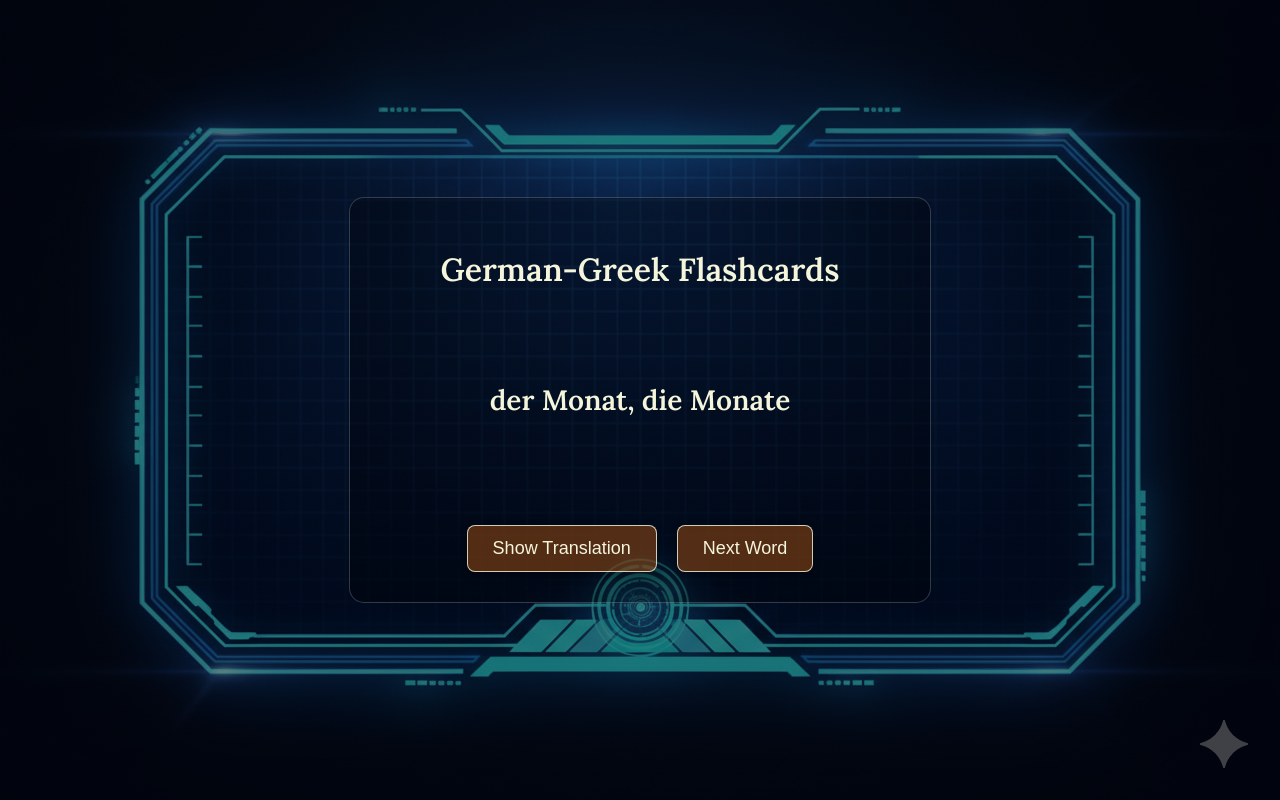
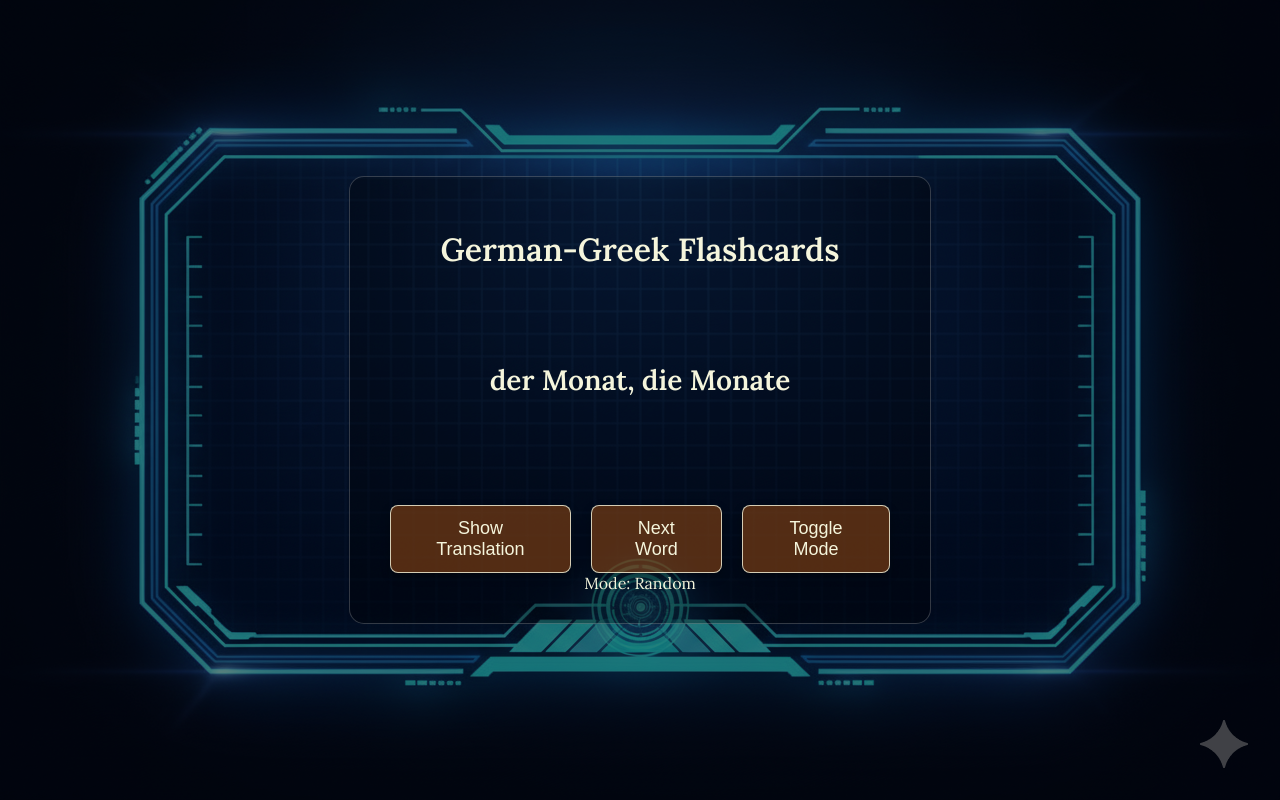
Before and after one commit to KonstantinosSioupoulis/german-game, a Flask app: page / in a window 1280 px wide. Run offline with Flask 3, Linux system fonts and the light colour scheme.

Commit message:
added different modes and search functionality

```diff
--- a/app.py
+++ b/app.py
@@ -1,4 +1,4 @@
-from flask import Flask, render_template, jsonify
+from flask import Flask, render_template, jsonify, request
 import random
 
 app = Flask(__name__)
@@ -23,7 +23,33 @@ def index():
 def get_word():
     if not translations:
         return jsonify({"error": "No translations found."})
-    return jsonify(random.choice(translations))
+
+    mode = request.args.get('mode', 'random')
+    if mode == 'serial':
+        index = int(request.args.get('index', 0))
+        if 0 <= index < len(translations):
+            return jsonify(translations[index])
+        else:
+            return jsonify(translations[0]) # Loop back to the start
+    else: # random mode
+        return jsonify(random.choice(translations))
+
+@app.route('/get_word_count', methods=['GET'])
+def get_word_count():
+    return jsonify({'count': len(translations)})
+
+@app.route('/find_word', methods=['GET'])
+def find_word():
+    search_term = request.args.get('term', '').lower()
+    if not search_term:
+        return jsonify({'index': -1})
+
+    for i, translation in enumerate(translations):
+        if search_term in translation['german'].lower():
+            return jsonify({'index': i})
+
+    return jsonify({'index': -1})
+
 
 if __name__ == '__main__':
     app.run(debug=True)
--- a/static/script.js
+++ b/static/script.js
@@ -3,11 +3,33 @@ document.addEventListener('DOMContentLoaded', function() {
     const greekWordElement = document.getElementById('greek-word');
     const showTranslationButton = document.getElementById('show-translation');
     const nextWordButton = document.getElementById('next-word');
+    const toggleModeButton = document.getElementById('toggle-mode');
+    const modeTextElement = document.getElementById('mode-text');
+    const serialSearchContainer = document.getElementById('serial-search');
+    const searchInput = document.getElementById('search-input');
+    const searchButton = document.getElementById('search-button');
 
     let currentWord = null;
+    let gameMode = 'random';
+    let serialIndex = 0;
+    let wordCount = 0;
+
+    function getWordCount() {
+        fetch('/get_word_count')
+            .then(response => response.json())
+            .then(data => {
+                wordCount = data.count;
+            });
+    }
 
     function getNewWord() {
-        fetch('/get_word')
+        let url = '/get_word';
+        if (gameMode === 'serial') {
+            url += `?mode=serial&index=${serialIndex}`;
+            serialIndex = (serialIndex + 1) % wordCount;
+        }
+
+        fetch(url)
             .then(response => response.json())
             .then(data => {
                 if (data.error) {
@@ -32,6 +54,37 @@ document.addEventListener('DOMContentLoaded', function() {
         getNewWord();
     });
 
-    // Load the first word
+    toggleModeButton.addEventListener('click', function() {
+        if (gameMode === 'random') {
+            gameMode = 'serial';
+            modeTextElement.textContent = 'Serial';
+            serialSearchContainer.style.display = 'block';
+            serialIndex = 0; // Reset index when switching to serial
+        } else {
+            gameMode = 'random';
+            modeTextElement.textContent = 'Random';
+            serialSearchContainer.style.display = 'none';
+        }
+        getNewWord(); // Get a new word in the new mode
+    });
+
+    searchButton.addEventListener('click', function() {
+        const searchTerm = searchInput.value;
+        if (searchTerm) {
+            fetch(`/find_word?term=${encodeURIComponent(searchTerm)}`)
+                .then(response => response.json())
+                .then(data => {
+                    if (data.index !== -1) {
+                        serialIndex = data.index;
+                        getNewWord();
+                    } else {
+                        alert('Word not found!');
+                    }
+                });
+        }
+    });
+
+    // Load the word count and then the first word
+    getWordCount();
     getNewWord();
 });
--- a/templates/index.html
+++ b/templates/index.html
@@ -16,7 +16,13 @@
         <div class="buttons">
             <button id="show-translation">Show Translation</button>
             <button id="next-word">Next Word</button>
+            <button id="toggle-mode">Toggle Mode</button>
         </div>
+        <div id="serial-search" style="display: none; margin-top: 15px;">
+            <input type="text" id="search-input" placeholder="Enter a word...">
+            <button id="search-button">Find Word</button>
+        </div>
+        <div class="game-mode">Mode: <span id="mode-text">Random</span></div>
     </div>
     <script src="{{ url_for('static', filename='script.js') }}"></script>
 </body>
```
